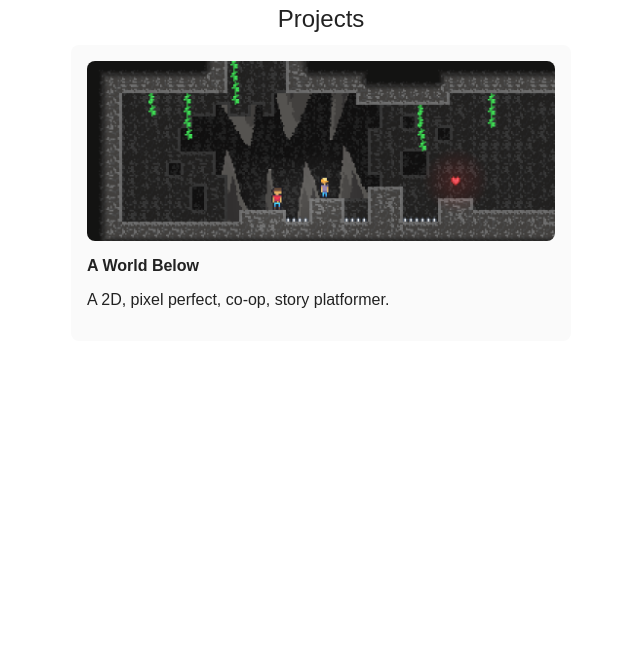
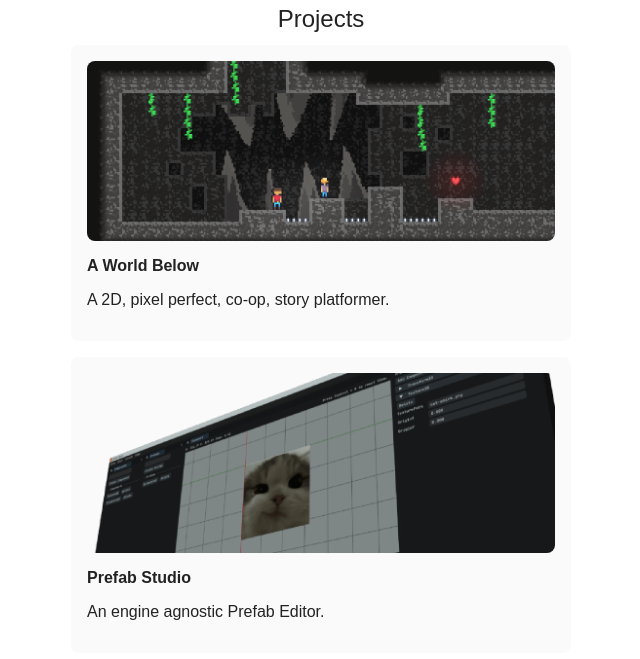
Before and after one commit to cacticrown/cacticrown.github.io, a plain HTML site: page index.html in a window 1280 px wide. Shown: the part 159-818 px from the top of the page, without its empty margins (319-959 px from the left). Drawn offline with Linux system fonts and the light colour scheme.

Commit message:
add prefab studio

```diff
--- a/index.html
+++ b/index.html
@@ -37,6 +37,15 @@
                     </div>
                 </a>
             </div>
+            <div class="project">
+                <a href="https://github.com/cacticrown/Prefab-Studio"  target="_blank" style="text-decoration:none; color:inherit;">
+                    <img class="banner" src="projects/Prefab-Studio/Prefab-Studio-banner.png" alt="Project 2 Screenshot">
+                    <div class="project-details">
+                        <strong>Prefab Studio</strong>
+                        <p>An engine agnostic Prefab Editor.</p>
+                    </div>
+                </a>
+            </div>
         </div>
     </div>
 </body>
```
Also changed, not shown: projects/Prefab-Studio/Prefab-Studio-banner.png (added).
